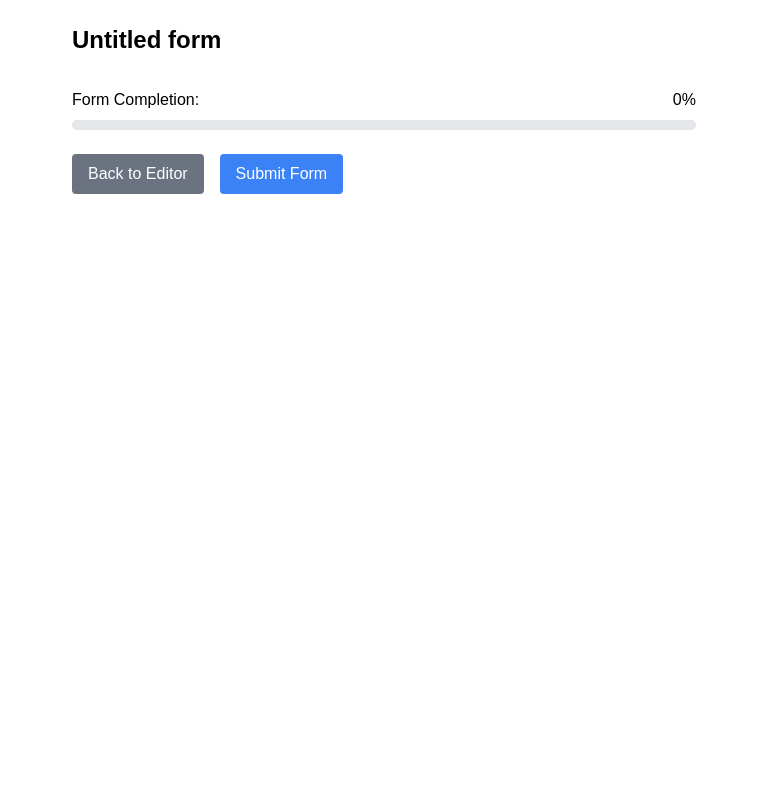
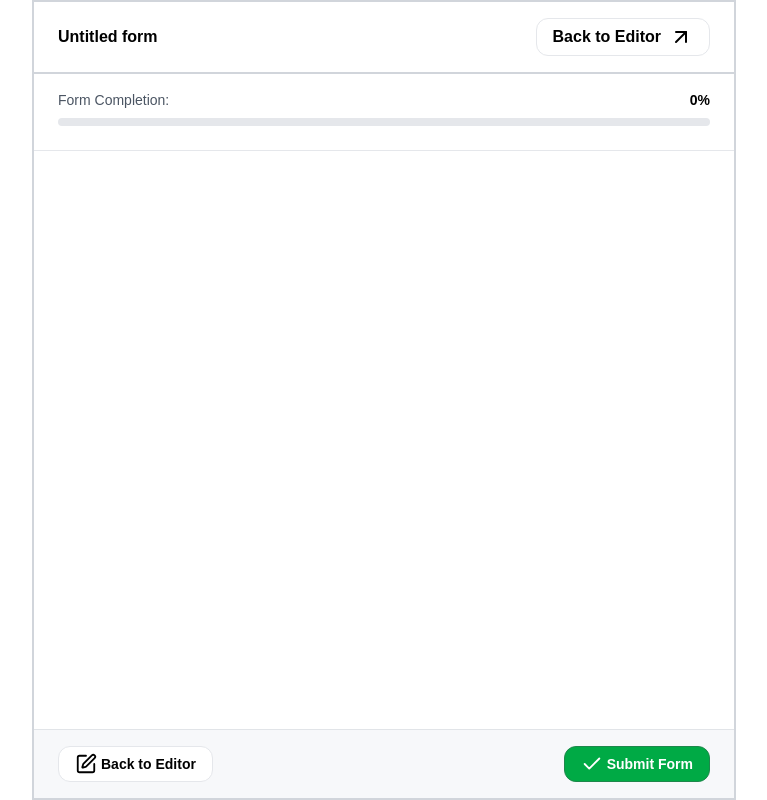
Before and after one commit to phukon/peerlist, a Next.js app: page / in a window 1280 px wide. Both pictures are taken after a click on the button "Preview". Shown: the whole page, without its empty margins (256-1023 px from the left). Built offline with nearby package versions, Linux system fonts and the light colour scheme.

Commit message:
feat: add radio buttons in single select

```diff
--- a/src/components/FormPreview.tsx
+++ b/src/components/FormPreview.tsx
@@ -8,8 +8,9 @@ import {
   SingleSelectQuestion,
   NumberQuestion,
   URLQuestion,
-  BaseQuestion
+  BaseQuestion,
 } from '@/lib/questions';
+import { PreviewIcon, DraftIcon, PublishIcon } from './icons/DropdownIcons';
 
 interface FormPreviewProps {
   form: FormData;
@@ -40,16 +41,22 @@ export default function FormPreview({ form, onBack }: FormPreviewProps) {
   const handleSubmit = (e: React.FormEvent) => {
     e.preventDefault();
 
-    const validationErrors = form.questions.map(question => {
+    const validationErrors = form.questions
+      .map((question) => {
         const value = responses[question.id];
         return {
           question: question.question,
-        valid: validateResponse(question, value)
+          valid: validateResponse(question, value),
         };
-    }).filter(result => !result.valid);
+      })
+      .filter((result) => !result.valid);
 
     if (validationErrors.length > 0) {
-      alert(`Please check the following questions:\n${validationErrors.map(e => e.question).join('\n')}`);
+      alert(
+        `Please check the following questions:\n${validationErrors
+          .map((e) => e.question)
+          .join('\n')}`
+      );
       return;
     }
 
@@ -59,6 +66,8 @@ export default function FormPreview({ form, onBack }: FormPreviewProps) {
 
   const renderQuestion = (question: Question) => {
     const value = responses[question.id] || '';
+    const baseInputClass =
+      'w-full p-2 text-sm border border-[#E1E4E8] rounded-xl focus:border-gray-300 bg-[#F6F8FA]';
 
     switch (question.type) {
       case 'short':
@@ -94,24 +103,40 @@ export default function FormPreview({ form, onBack }: FormPreviewProps) {
 
       case 'single':
         return (
-          <select
-            value={value}
+          <div className="space-y-2">
+            {question.options?.map((option, index) => (
+              <label
+                key={index}
+                className="flex items-center gap-3 cursor-pointer"
+              >
+                <input
+                  type="radio"
+                  name={question.id}
+                  value={option}
+                  checked={value === option}
                   onChange={(e) =>
                     setResponses((prev) => ({
                       ...prev,
                       [question.id]: e.target.value,
                     }))
                   }
-            className="w-full p-2 border rounded"
-            required={question.required}
+                  className="sr-only" // Hide the actual radio input
+                />
+                <div
+                  className={`w-4 h-4 rounded-full border flex-shrink-0 ${
+                    value === option
+                      ? 'border-[#00AA45] bg-[#00AA45]'
+                      : 'border-gray-300'
+                  }`}
                 >
-            <option value="">Select an option</option>
-            {question.options?.map((option, index) => (
-              <option key={index} value={option}>
-                {option}
-              </option>
+                  {value === option && (
+                    <div className="w-2 h-2 bg-white rounded-full m-[3px]" />
+                  )}
+                </div>
+                <span className="text-sm">{option}</span>
+              </label>
             ))}
-          </select>
+          </div>
         );
 
       case 'number':
@@ -157,19 +182,35 @@ export default function FormPreview({ form, onBack }: FormPreviewProps) {
 
     switch (question.type) {
       case 'short':
-        questionInstance = new ShortAnswerQuestion(question.question, question.required);
+        questionInstance = new ShortAnswerQuestion(
+          question.question,
+          question.required
+        );
         break;
       case 'long':
-        questionInstance = new LongAnswerQuestion(question.question, question.required);
+        questionInstance = new LongAnswerQuestion(
+          question.question,
+          question.required
+        );
         break;
       case 'single':
-        questionInstance = new SingleSelectQuestion(question.question, question.options || [], question.required);
+        questionInstance = new SingleSelectQuestion(
+          question.question,
+          question.options || [],
+          question.required
+        );
         break;
       case 'number':
-        questionInstance = new NumberQuestion(question.question, question.required);
+        questionInstance = new NumberQuestion(
+          question.question,
+          question.required
+        );
         break;
       case 'url':
-        questionInstance = new URLQuestion(question.question, question.required);
+        questionInstance = new URLQuestion(
+          question.question,
+          question.required
+        );
         break;
       default:
         return false;
@@ -180,76 +221,104 @@ export default function FormPreview({ form, onBack }: FormPreviewProps) {
 
   if (submitted) {
     return (
-      <div className="max-w-2xl mx-auto p-6 text-center">
-        <div className="bg-green-100 text-green-700 p-4 rounded mb-4">
+      <div className="min-h-screen bg-white flex flex-col border-2 border-gray-300 md:mx-52 xl:mx-72">
+        <div className="flex flex-row justify-between py-4 px-6 border-b-2 border-gray-300 items-center">
+          <h1 className="text-base font-semibold">{form.title}</h1>
+        </div>
+        <div className="p-6 text-center">
+          <div className="bg-[#ECFDF3] text-[#027A48] p-4 rounded-xl mb-4">
             Form submitted successfully! Thank you for your response.
           </div>
           <button
             onClick={onBack}
-          className="bg-blue-500 text-white px-4 py-2 rounded hover:bg-blue-600"
+            className="border rounded-xl px-4 py-[6px] text-base font-semibold flex items-center gap-2 mx-auto"
           >
-          Back to Form
+            <PreviewIcon /> Back to Editor
           </button>
+        </div>
       </div>
     );
   }
 
   return (
-    <div className="max-w-2xl mx-auto p-6">
-      <div className="mb-8">
-        <h1 className="text-2xl font-bold mb-2">{form.title}</h1>
-        {form.description && (
-          <p className="text-gray-600">{form.description}</p>
-        )}
+    <div className="min-h-screen bg-white flex flex-col border-2 border-gray-300 md:mx-52 xl:mx-72 relative pb-16">
+      <div className="flex flex-row justify-between py-4 px-6 border-b-2 border-gray-300 items-center">
+        <h1 className="text-base font-semibold">{form.title}</h1>
+        <button
+          onClick={onBack}
+          className="border rounded-xl px-4 py-[6px] text-base font-semibold flex items-center gap-2"
+        >
+          Back to Editor <PreviewIcon />
+        </button>
       </div>
 
-      <div className="mb-6">
+      {form.description && (
+        <div className="px-6 py-4 border-b border-gray-200">
+          <p className="text-gray-600">{form.description}</p>
+        </div>
+      )}
+
+      <div className="sticky top-0 bg-white border-b border-gray-200 px-6 py-4 z-10">
+        <div className="mb-2">
           <div className="flex justify-between items-center mb-2">
-          <span>Form Completion:</span>
-          <span>{completionPercentage}%</span>
+            <span className="text-sm text-gray-600">Form Completion:</span>
+            <span className="text-sm font-semibold">
+              {completionPercentage}%
+            </span>
           </div>
-        <div className="w-full bg-gray-200 rounded-full h-2.5">
+          <div className="w-full bg-gray-200 rounded-full h-2">
             <div
-            className={`h-2.5 rounded-full transition-all duration-300 ${
-              completionPercentage === 100 ? 'bg-green-600' : 'bg-blue-600'
-            }`}
+              className=" h-2 rounded-full transition-all duration-300 bg-[#00AA45]"
               style={{ width: `${completionPercentage}%` }}
             ></div>
           </div>
         </div>
+      </div>
 
-      <form onSubmit={handleSubmit} className="space-y-6">
+      <div className="px-6 py-4">
+        <form onSubmit={handleSubmit} className="space-y-4">
           {form.questions.map((question) => (
-          <div key={question.id} className="border p-4 rounded">
+            <div
+              key={question.id}
+              className="border py-2 px-4 rounded-2xl bg-white hover:bg-[#FAFBFC]"
+            >
               <label className="block mb-2">
+                <span className="text-sm font-semibold">
                   {question.question}
-              {question.helpText && (
-                <p className="text-sm text-gray-500 mt-1">{question.helpText}</p>
-              )}
+                </span>
                 {question.required && (
                   <span className="text-red-500 ml-1">*</span>
+                )}
+                {question.helpText && (
+                  <p className="text-sm text-gray-500 mt-1">
+                    {question.helpText}
+                  </p>
                 )}
               </label>
               {renderQuestion(question)}
             </div>
           ))}
+        </form>
+      </div>
 
-        <div className="flex gap-4">
+      <div className="absolute bottom-0 left-0 right-0 bg-[#F6F8FAE5] py-4 px-6 border-t border-[#E1E4E8]">
+        <div className="flex justify-between items-center">
           <button
-            type="button"
             onClick={onBack}
-            className="bg-gray-500 text-white px-4 py-2 rounded hover:bg-gray-600"
+            className="flex items-center gap-1 hover:text-gray-800 text-sm font-semibold border px-4 py-[6px] rounded-xl bg-white"
           >
+            <DraftIcon />
             Back to Editor
           </button>
           <button
-            type="submit"
-            className="bg-blue-500 text-white px-4 py-2 rounded hover:bg-blue-600"
+            onClick={handleSubmit}
+            className="flex items-center gap-1 bg-[#00AA45] border border-[#1E874B] hover:bg-[#6AB39C] text-white px-4 py-[6px] rounded-xl font-semibold text-sm"
           >
+            <PublishIcon />
             Submit Form
           </button>
         </div>
-      </form>
+      </div>
     </div>
   );
 }
```
Also changed, not shown: src/app/preview/page.tsx (added). Lines whose indentation alone changed are shown as unchanged.
